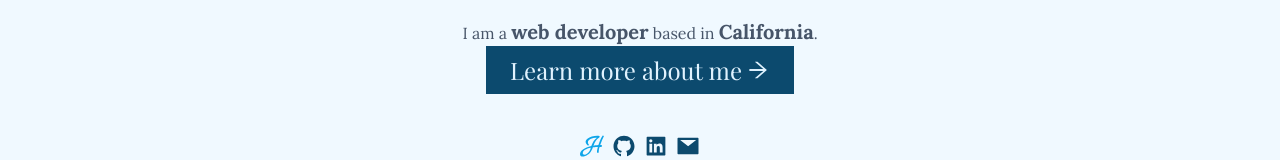
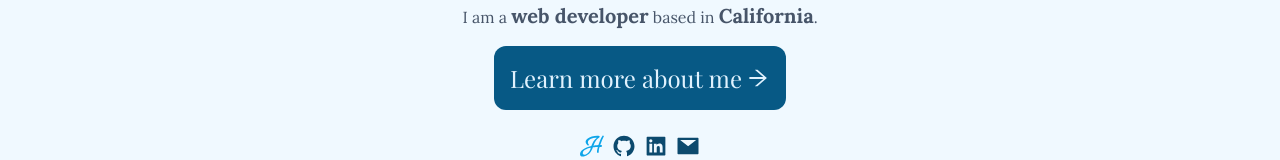
Before and after one commit to hazeltonbw/portfolio2, a React (Vite) app: page / in a window 1280 px wide. Shown: the part 626-786 px from the top of the page. Built offline with nearby package versions, Linux system fonts and the light colour scheme; a web font is replaced by a local one.

Commit message:
Remove styles from elements, add to index.css

```diff
--- a/src/pages/Home.tsx
+++ b/src/pages/Home.tsx
@@ -1,29 +1,30 @@
-import { Link } from "react-router-dom";
-import avatar from "../../../portfolio/src/assets/img/avataaars.svg";
-import { AiOutlineArrowRight } from "react-icons/ai";
+import { Link } from 'react-router-dom'
+import avatar from '../../../portfolio/src/assets/img/avataaars.svg'
+import { AiOutlineArrowRight } from 'react-icons/ai'
 const Home = () => {
   return (
-    <div className="flex flex-col flex-1 items-center justify-center text-center">
-      <img src={avatar} alt="Avatar of me" />
-      <h1 className="font-playfair text-4xl mt-4 font-semibold">
-        Hey there! My name is{" "}
-        <pre className="font-playfair dark:text-sky-400 text-sky-600">
+    <div className='flex flex-col flex-1 items-center justify-center text-center'>
+      <img src={avatar} alt='Avatar of me' />
+      <h1 className='font-playfair  mt-4 font-semibold'>
+        Hey there! My name is{' '}
+        <pre className='font-playfair dark:text-sky-400 text-sky-600'>
           Brandon Hazelton
         </pre>
       </h1>
-      <p className="mt-4 font-lora">
-        I am a <strong className="text-xl">web developer</strong> based in{" "}
-        <strong className="text-xl">California</strong>.{" "}
+      <p className='mt-4 font-lora'>
+        I am a <strong className='text-xl'>web developer</strong> based in{' '}
+        <strong className='text-xl'>California</strong>.{' '}
       </p>
       <Link
-        to="/about"
-        aria-label="Link to about me page"
-        className="flex font-playfair items-center gap-1 hover:text-sky-500 transition-colors text-2xl bg-sky-900 px-6 p-2 text-sky-100"
+        to='/about'
+        aria-label='Link to about me page'
+        className='flex font-playfair mt-4 rounded-xl items-center gap-1
+        transition-colors text-2xl bg-sky-800 hover:bg-sky-700 p-4 text-sky-100'
       >
-        Learn more about me
-        <AiOutlineArrowRight aria-label="Right arrow" />
+        <p>Learn more about me</p>
+        <AiOutlineArrowRight aria-label='Right arrow' />
       </Link>
     </div>
-  );
-};
-export default Home;
+  )
+}
+export default Home
```
